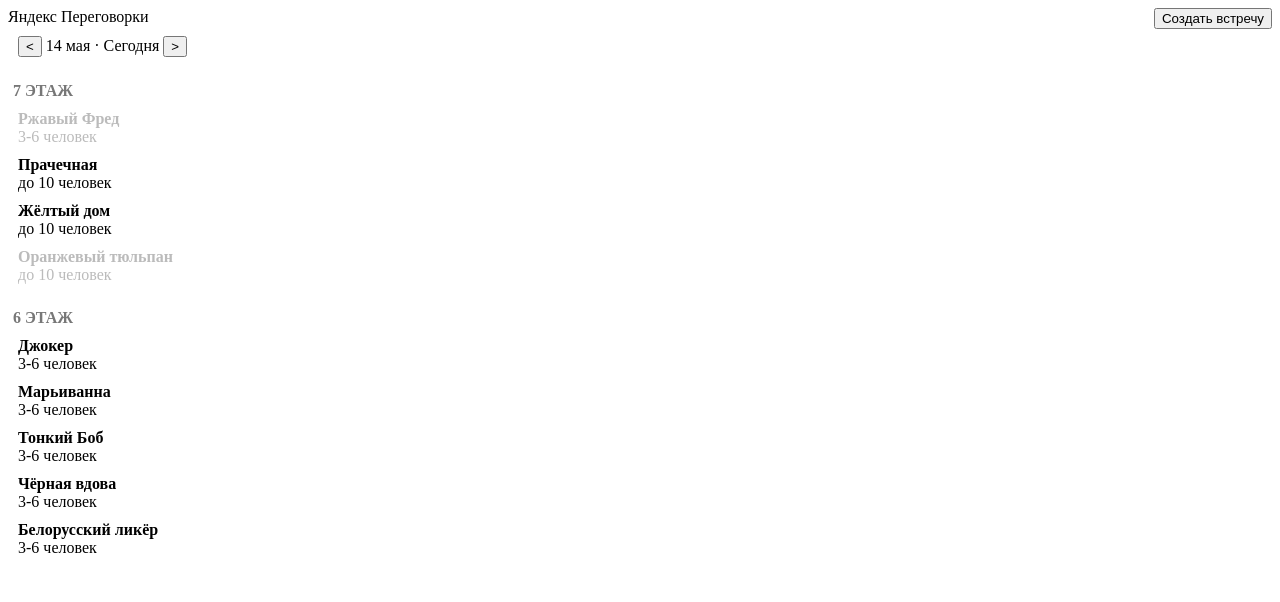
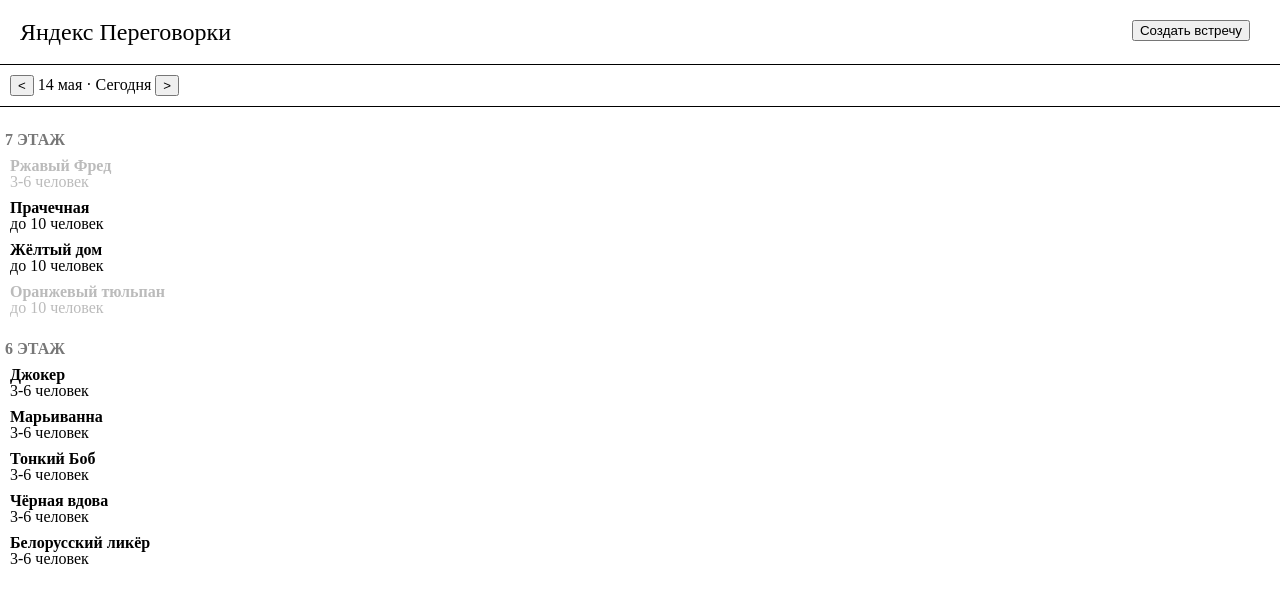
Before and after one commit to maksimn/shri2018, a plain HTML site: page web-design/meetingRooms.html in a window 1280 px wide. Drawn offline with Linux system fonts and the light colour scheme.

Commit message:
meetingRooms page: normalize styles

```diff
--- a/web-design/meetingRooms.css
+++ b/web-design/meetingRooms.css
@@ -1,9 +1,68 @@
+/* http://meyerweb.com/eric/tools/css/reset/
+   v2.0 | 20110126
+   License: none (public domain)
+*/
+
+html, body, div, span, applet, object, iframe,
+h1, h2, h3, h4, h5, h6, p, blockquote, pre,
+a, abbr, acronym, address, big, cite, code,
+del, dfn, em, img, ins, kbd, q, s, samp,
+small, strike, strong, sub, sup, tt, var,
+b, u, i, center,
+dl, dt, dd, ol, ul, li,
+fieldset, form, label, legend,
+table, caption, tbody, tfoot, thead, tr, th, td,
+article, aside, canvas, details, embed,
+figure, figcaption, footer, header, hgroup,
+menu, nav, output, ruby, section, summary,
+time, mark, audio, video {
+	margin: 0;
+	padding: 0;
+	border: 0;
+	font-size: 100%;
+	font: inherit;
+	vertical-align: baseline;
+}
+/* HTML5 display-role reset for older browsers */
+article, aside, details, figcaption, figure,
+footer, header, hgroup, menu, nav, section {
+	display: block;
+}
+body {
+	line-height: 1;
+}
+ol, ul {
+	list-style: none;
+}
+blockquote, q {
+	quotes: none;
+}
+blockquote:before, blockquote:after,
+q:before, q:after {
+	content: '';
+	content: none;
+}
+table {
+	border-collapse: collapse;
+	border-spacing: 0;
+}
+
+/* Конец мейеровского reset.css */
+
+.header__title {
+    margin: 20px;
+    font-size: 24px;
+}
+
 .create-meeting-room {
     float: right;
+    margin-right: 30px;
 }
 
 .meeting-room-list__header {
-    margin: 10px;
+    padding: 10px;
+    border-top: 1px solid black;
+    border-bottom: 1px solid black;
 }
 
 .meeting-room-list__floor {
--- a/web-design/meetingRooms.html
+++ b/web-design/meetingRooms.html
@@ -13,10 +13,10 @@
         <div class="create-meeting-room">
             <button>Создать встречу</button>
         </div>
-        <div>Яндекс Переговорки</div>
+        <div class="header__title">Яндекс Переговорки</div>
     </header>
 
-    <div>
+    <div class="meeting-room-list">
         <div class="meeting-room-list__header">
             <button>&lt;</button>
             14 мая &middot; Сегодня
```
